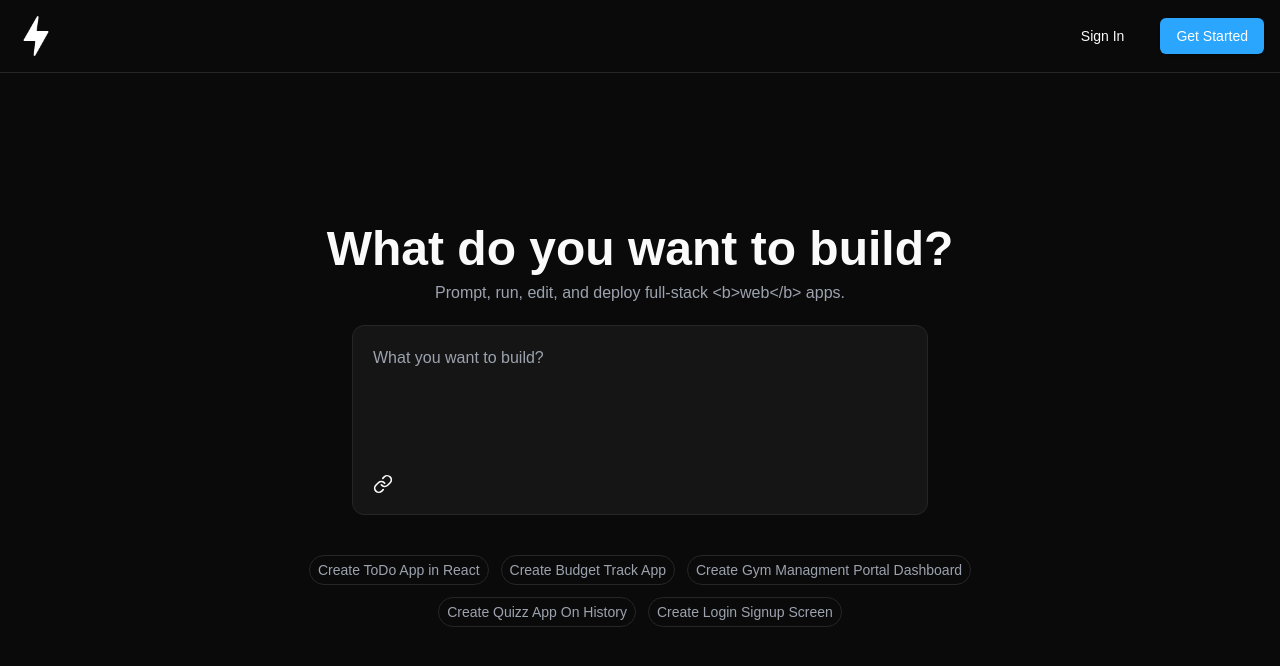
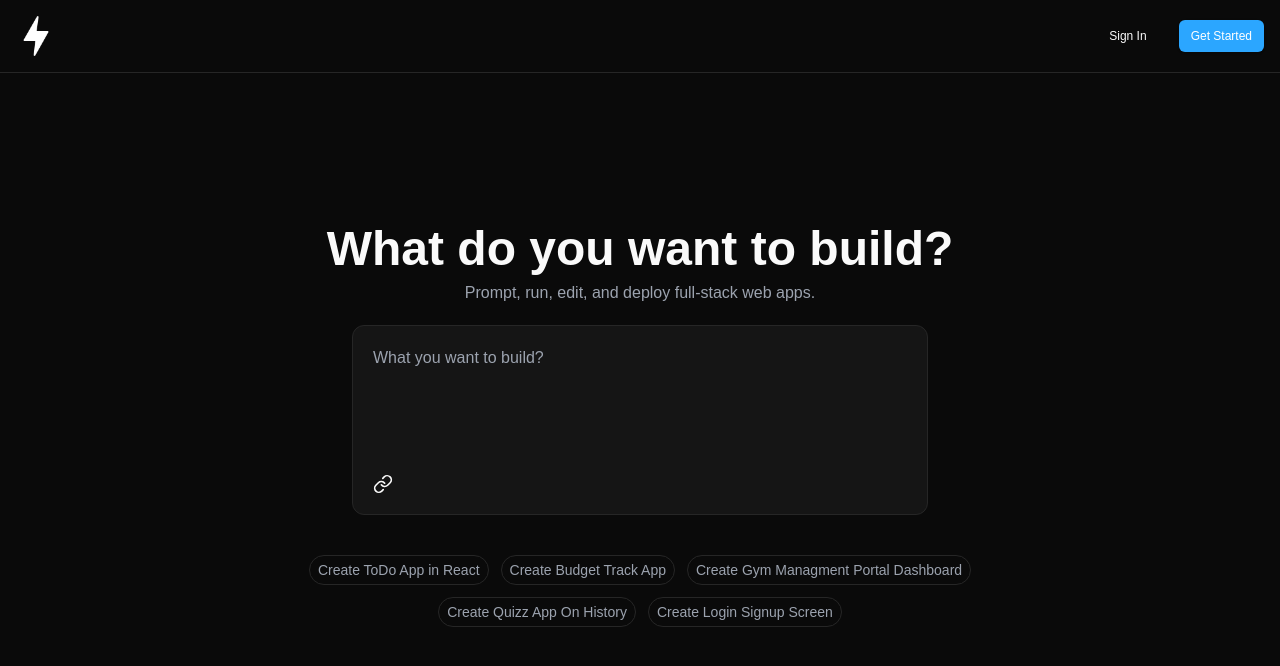
Before and after one commit to jrarcher17/bolt, a Next.js app: page / in a window 1280 px wide. Shown: the top 666 px of the page. Built offline with nearby package versions, Linux system fonts and the light colour scheme; no server answers; sample sign-in values are in the browser's storage.

Commit message:
homepage updates

```diff
--- a/components/custom/Header.jsx
+++ b/components/custom/Header.jsx
@@ -31,8 +31,8 @@ function Header() {
         <Image src={'/logo.png'} alt='Logo' width={40} height={40} />
         </Link>
       {!userDetail?.name  ? <div className='flex gap-5'>
-            <Button variant="ghost" onClick={setOpenLoginDialog}>Sign In</Button>
-            <Button onClick={setOpenLoginDialog}
+            <Button variant="ghost" size="sm" onClick={setOpenLoginDialog}>Sign In</Button>
+            <Button size="sm" onClick={setOpenLoginDialog}
             className="text-white" style={{
                 backgroundColor:Colors.BLUE
             }}>Get Started</Button>
--- a/data/Lookup.jsx
+++ b/data/Lookup.jsx
@@ -3,7 +3,7 @@ import dedent from "dedent";
 export default {
   SUGGSTIONS: ['Create ToDo App in React', 'Create Budget Track App', 'Create Gym Managment Portal Dashboard', 'Create Quizz App On History', 'Create Login Signup Screen'],
   HERO_HEADING: 'What do you want to build?',
-  HERO_DESC: 'Prompt, run, edit, and deploy full-stack <b>web</b> apps.',
+  HERO_DESC: 'Prompt, run, edit, and deploy full-stack web apps.',
   INPUT_PLACEHOLDER: 'What you want to build?',
   SIGNIN_HEADING: 'Continue With Bolt.New 2.0',
   SIGNIN_SUBHEADING: 'To use Bolt you must log into an existing account or create one.',
```
